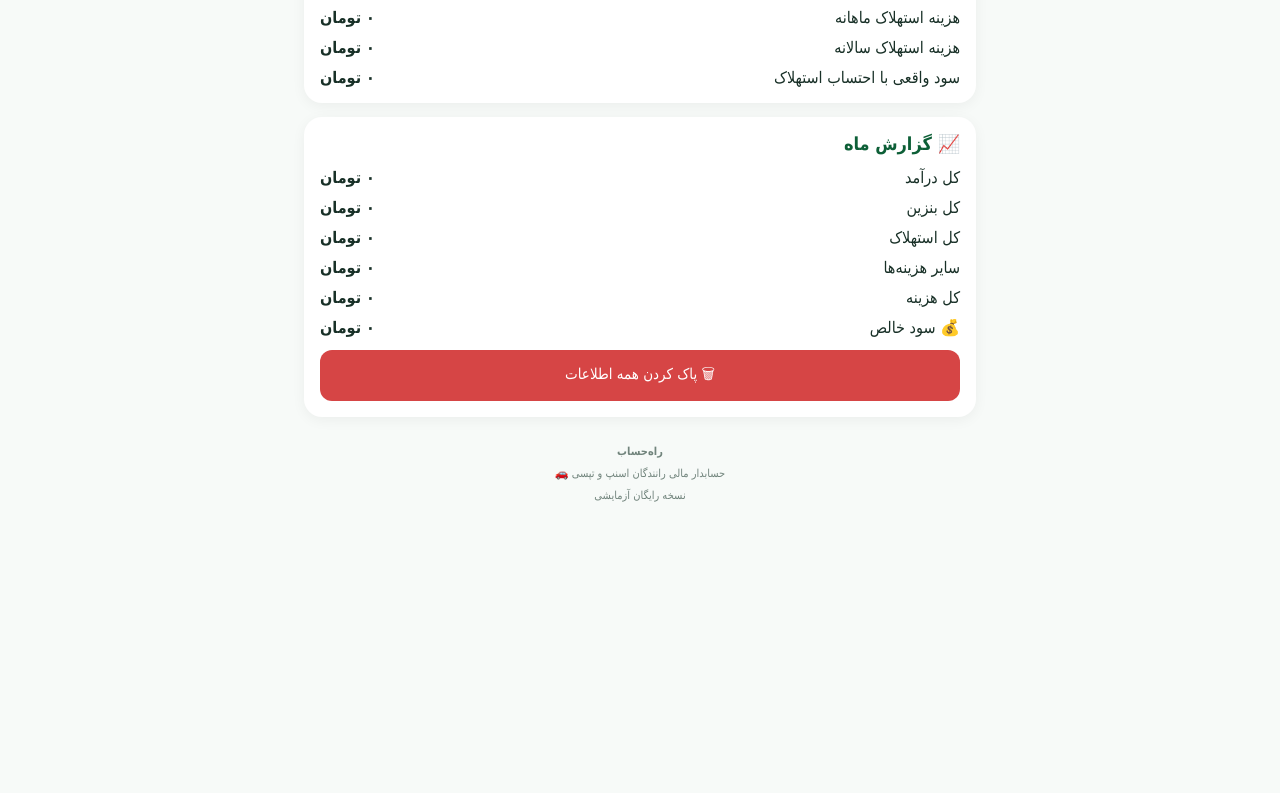
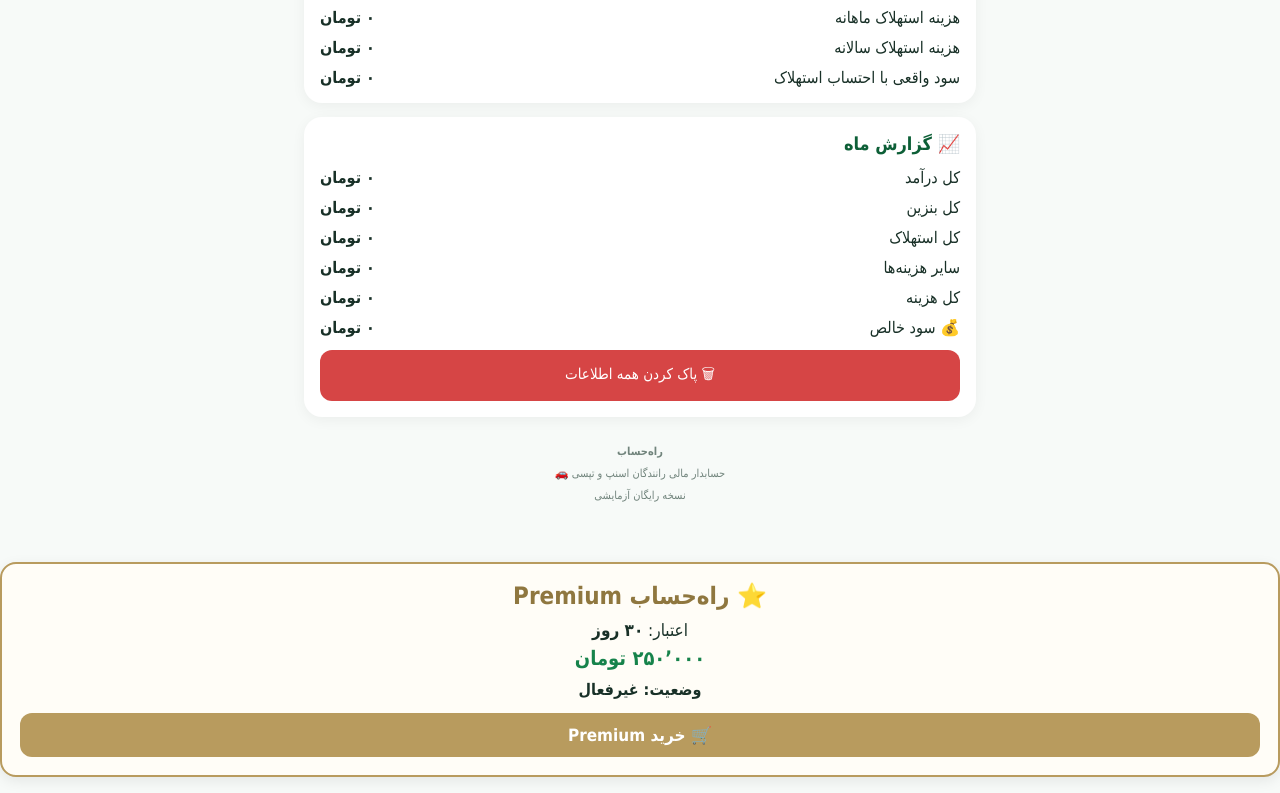
Before and after one commit to rahhesab12h/rahhesab, a website: page index.html in a window 1280 px wide. Shown: the part 4129-4922 px from the top of the page. Before the commit the page ends 4675 px from the top, so only its background shows below. Drawn offline with Linux system fonts and the light colour scheme.

Commit message:
Add Premium 30 day purchase card

```diff
--- a/index.html
+++ b/index.html
@@ -2730,6 +2730,28 @@ document.addEventListener("DOMContentLoaded",()=>{
 </script>
 
 <script src="premium.js"></script>
+
+<div id="premium-shop-card" style="margin:16px 0;padding:18px;border:2px solid #b89b5e;border-radius:16px;background:#fffdf7;text-align:center;box-shadow:0 4px 14px rgba(0,0,0,.08)">
+  <div style="font-size:24px;font-weight:800;color:#8f773f">⭐ راه‌حساب Premium</div>
+  <div style="margin-top:10px;font-size:17px">اعتبار: <b>۳۰ روز</b></div>
+  <div style="margin-top:6px;font-size:20px;font-weight:800;color:#16834b">۲۵۰٬۰۰۰ تومان</div>
+  <div id="premium-shop-status" style="margin-top:10px;font-weight:700">وضعیت: غیرفعال</div>
+  <button onclick="activatePremium30();updatePremiumShop()" style="margin-top:14px;padding:12px 28px;border:0;border-radius:12px;background:#b89b5e;color:white;font-size:17px;font-weight:800">
+    🛒 خرید Premium
+  </button>
+</div>
+
+<script>
+function updatePremiumShop(){
+  const el=document.getElementById("premium-shop-status");
+  if(!el)return;
+  el.textContent=premiumActive()
+    ? "وضعیت: فعال ⭐"
+    : "وضعیت: غیرفعال";
+}
+document.addEventListener("DOMContentLoaded",updatePremiumShop);
+</script>
+
 </body>
 </html>
 
```
